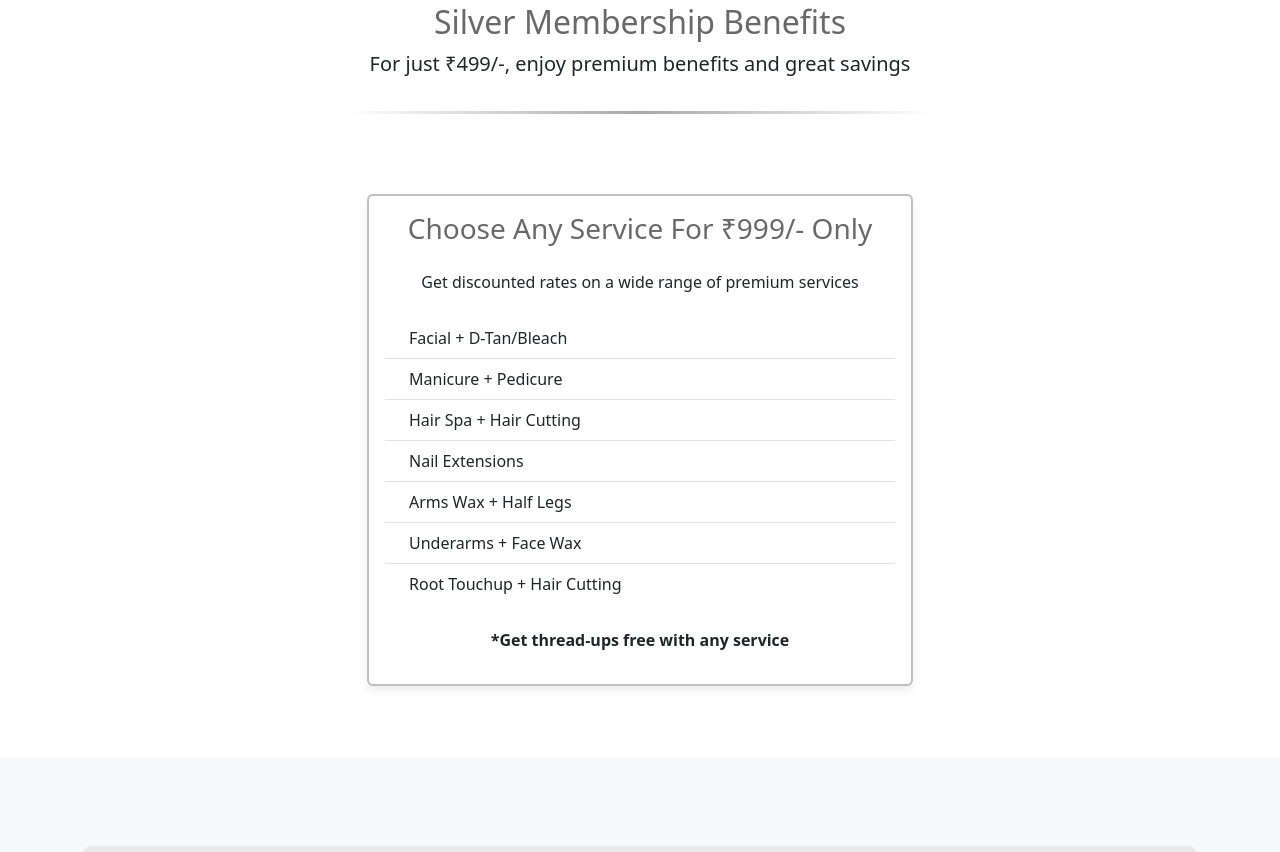
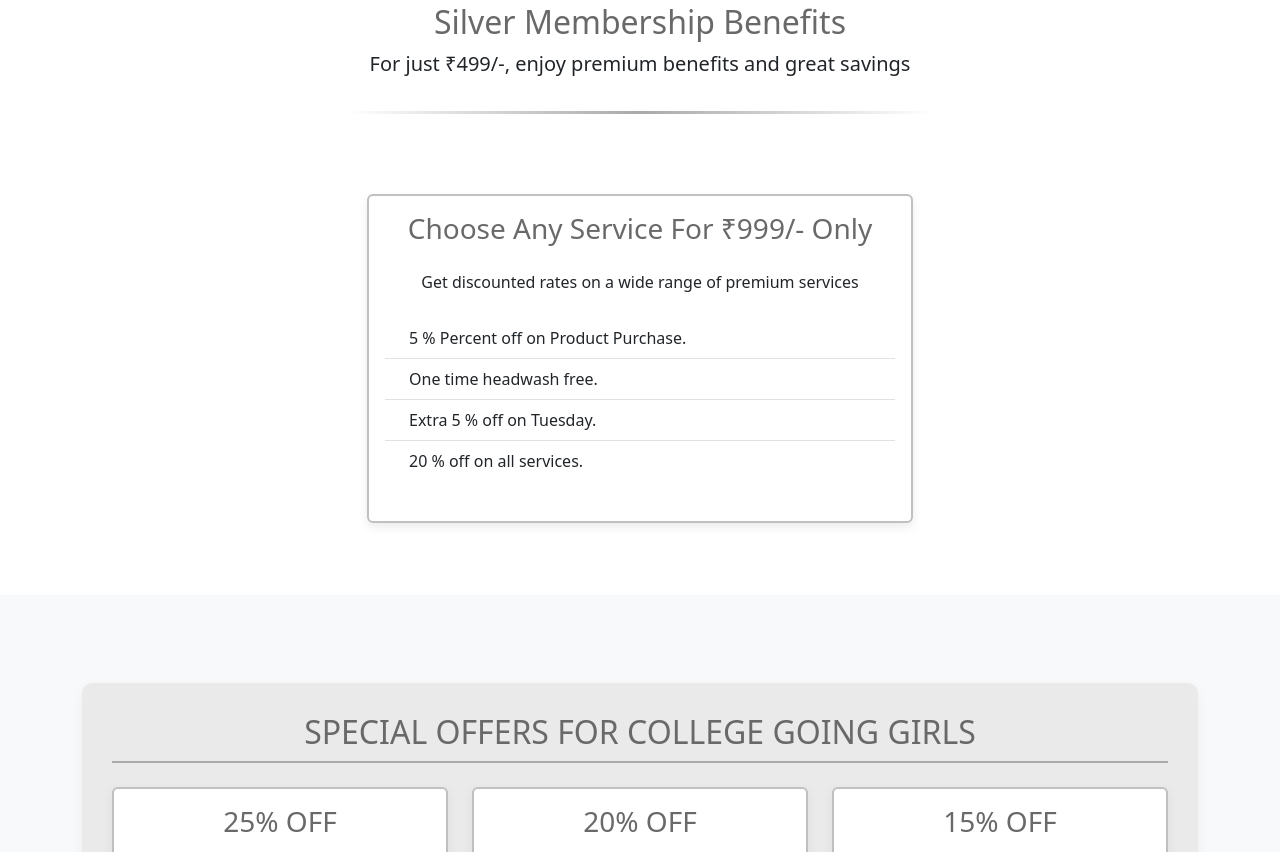
Before and after one commit to whiteknight44/glamboxmembershipcard, a plain HTML site: page silvermembers.html in a window 1280 px wide. Shown: the part 517-1369 px from the top of the page. Drawn offline with nearby package versions, Linux system fonts and the light colour scheme.

Commit message:
new membership changes

```diff
--- a/silvermembers.html
+++ b/silvermembers.html
@@ -148,35 +148,26 @@
                             <ul class="list-group list-group-flush">
                                 <li class="list-group-item">
                                     <i class="bi bi-check-circle-fill me-2 silver-accent"></i>
-                                    Facial + D-Tan/Bleach
+                                    5 %  Percent off on Product Purchase.
                                 </li>
                                 <li class="list-group-item">
                                     <i class="bi bi-check-circle-fill me-2 silver-accent"></i>
-                                    Manicure + Pedicure
+                                   One time headwash free.
                                 </li>
                                 <li class="list-group-item">
                                     <i class="bi bi-check-circle-fill me-2 silver-accent"></i>
-                                    Hair Spa + Hair Cutting
+                                   Extra 5 % off on Tuesday.
                                 </li>
                                 <li class="list-group-item">
                                     <i class="bi bi-check-circle-fill me-2 silver-accent"></i>
-                                    Nail Extensions
+                                   20 % off on all services.
                                 </li>
-                                <li class="list-group-item">
-                                    <i class="bi bi-check-circle-fill me-2 silver-accent"></i>
-                                    Arms Wax + Half Legs
-                                </li>
-                                <li class="list-group-item">
-                                    <i class="bi bi-check-circle-fill me-2 silver-accent"></i>
-                                    Underarms + Face Wax
-                                </li>
-                                <li class="list-group-item">
-                                    <i class="bi bi-check-circle-fill me-2 silver-accent"></i>
-                                    Root Touchup + Hair Cutting
-                                </li>
+
+
+
                             </ul>
                             <div class="text-center mt-4">
-                                <p class="fw-bold">*Get thread-ups free with any service</p>
+                                <p class="fw-bold"></p>
                             </div>
                         </div>
                     </div>
```
Also changed, not shown: goldmembers.html (+6 -6 lines), data-whatsapp.jpg (added).
